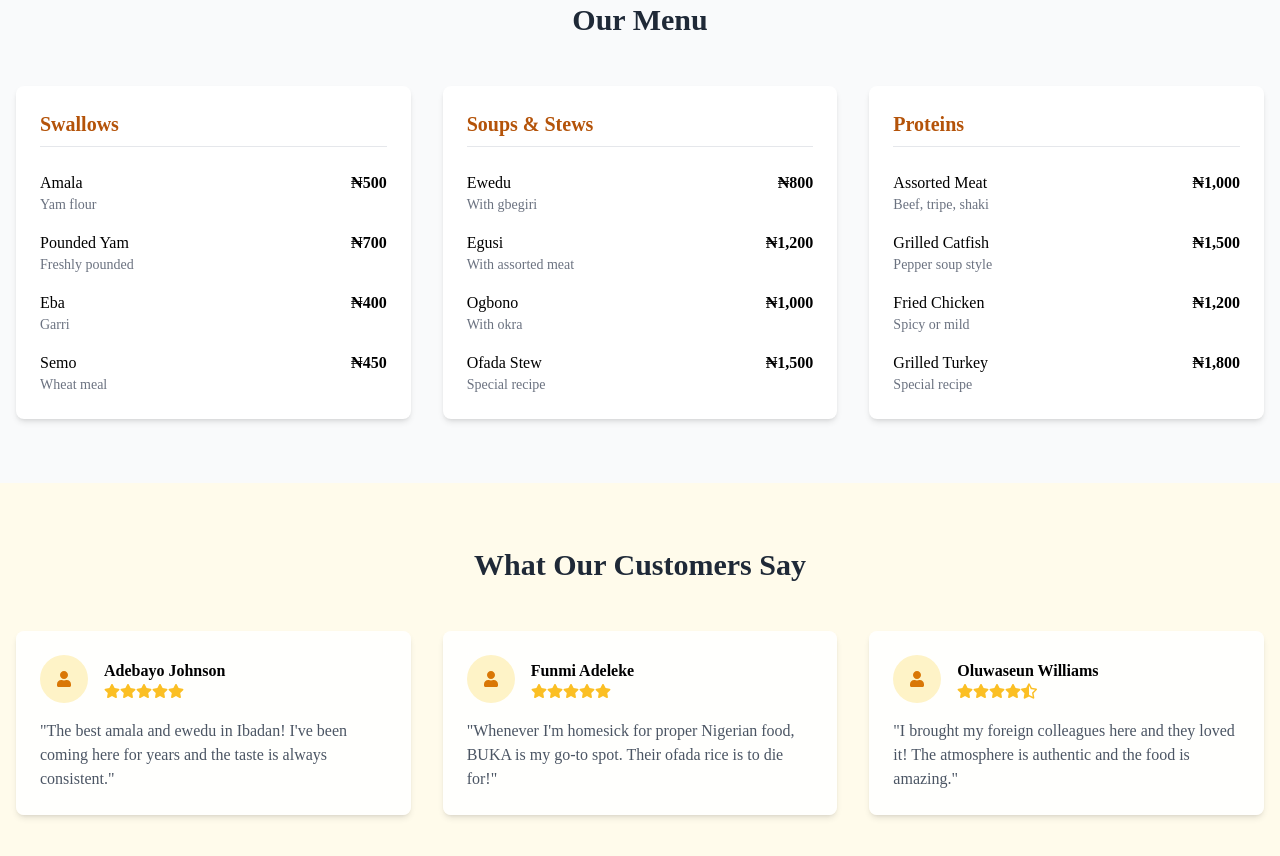
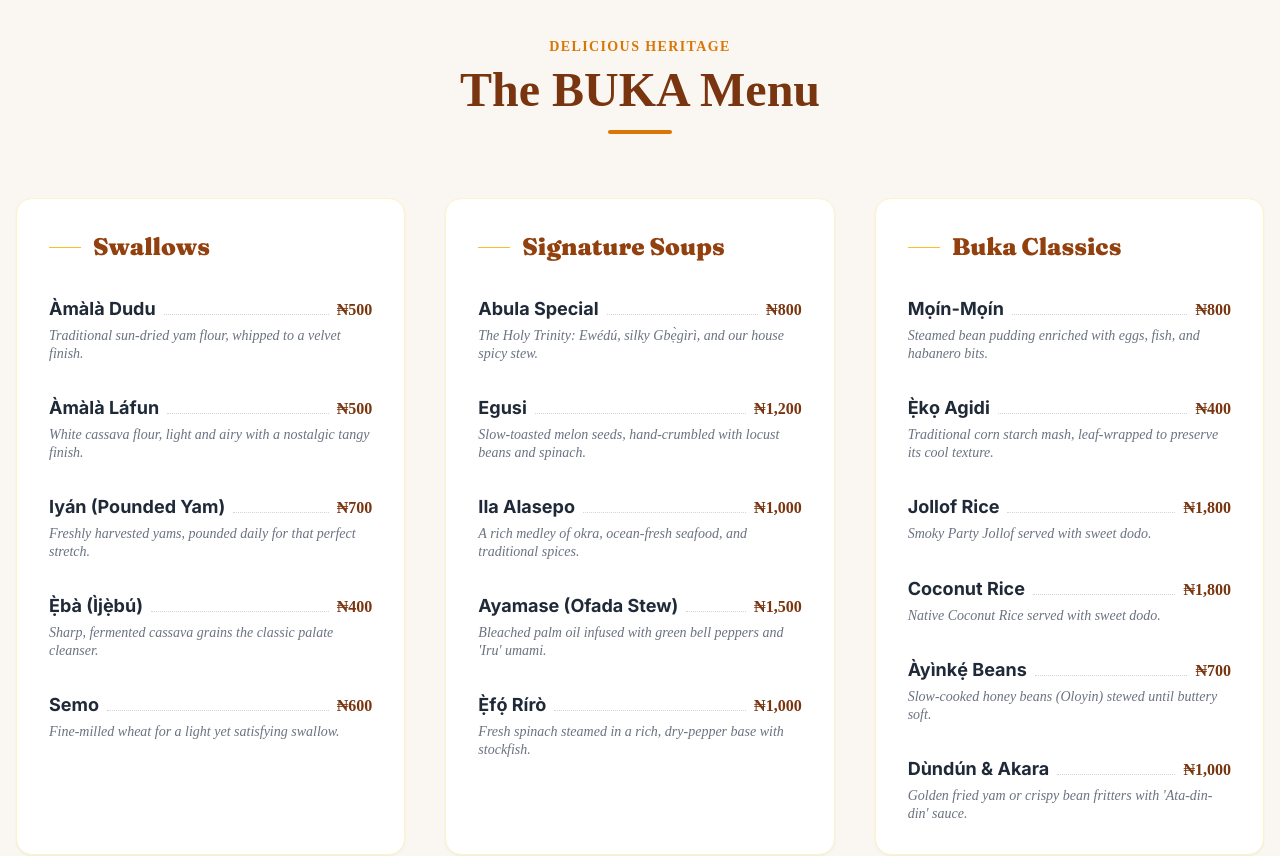
Before and after one commit to devadedejimike/Bukka-App, a React (Vite) app: page / in a window 1280 px wide. Shown: the part 2620-3476 px from the top of the page. Built offline with nearby package versions, Linux system fonts and the light colour scheme.

Commit message:
Worked on the Menu section to improve the UI(Created cads for each food types,) and UX

```diff
--- a/src/assets/MenuSection.jsx
+++ b/src/assets/MenuSection.jsx
@@ -1,48 +1,79 @@
-
-
 const sections = {
   Swallows: [
-    { name: "Amala", desc: "Yam flour", price: "₦500" },
-    { name: "Pounded Yam", desc: "Freshly pounded", price: "₦700" },
-    { name: "Eba", desc: "Garri", price: "₦400" },
-    { name: "Semo", desc: "Wheat meal", price: "₦450" }
+    { name: "Àmàlà Dudu", desc: "Traditional sun-dried yam flour, whipped to a velvet finish.", price: "₦500" },
+    { name: "Àmàlà Láfun", desc: "White cassava flour, light and airy with a nostalgic tangy finish.", price: "₦500" },
+    { name: "Iyán (Pounded Yam)", desc: "Freshly harvested yams, pounded daily for that perfect stretch.", price: "₦700" },
+    { name: "Ẹ̀bà (Ìjẹ̀bú)", desc: "Sharp, fermented cassava grains the classic palate cleanser.", price: "₦400" },
+    { name: "Semo", desc: "Fine-milled wheat for a light yet satisfying swallow.", price: "₦600" }
   ],
-  "Soups & Stews": [
-    { name: "Ewedu", desc: "With gbegiri", price: "₦800" },
-    { name: "Egusi", desc: "With assorted meat", price: "₦1,200" },
-    { name: "Ogbono", desc: "With okra", price: "₦1,000" },
-    { name: "Ofada Stew", desc: "Special recipe", price: "₦1,500" }
+  "Signature Soups": [
+    { name: "Abula Special", desc: "The Holy Trinity: Ewédú, silky Gbẹ̀gìrì, and our house spicy stew.", price: "₦800" },
+    { name: "Egusi", desc: "Slow-toasted melon seeds, hand-crumbled with locust beans and spinach.", price: "₦1,200" },
+    { name: "Ila Alasepo", desc: "A rich medley of okra, ocean-fresh seafood, and traditional spices.", price: "₦1,000" },
+    { name: "Ayamase (Ofada Stew)", desc: "Bleached palm oil infused with green bell peppers and 'Iru' umami.", price: "₦1,500" },
+    { name: "Ẹ̀fọ́ Rírò", desc: "Fresh spinach steamed in a rich, dry-pepper base with stockfish.", price: "₦1,000" }
   ],
-  Proteins: [
-    { name: "Assorted Meat", desc: "Beef, tripe, shaki", price: "₦1,000" },
-    { name: "Grilled Catfish", desc: "Pepper soup style", price: "₦1,500" },
-    { name: "Fried Chicken", desc: "Spicy or mild", price: "₦1,200" },
-    { name: "Grilled Turkey", desc: "Special recipe", price: "₦1,800" }
+  "Buka Classics": [
+    { name: "Mọín-Mọín", desc: "Steamed bean pudding enriched with eggs, fish, and habanero bits.", price: "₦800" },
+    { name: "Ẹ̀kọ Agidi", desc: "Traditional corn starch mash, leaf-wrapped to preserve its cool texture.", price: "₦400" },
+    { name: "Jollof Rice", desc: "Smoky Party Jollof served with sweet dodo.", price: "₦1,800" },
+    { name: "Coconut Rice", desc: "Native Coconut Rice served with sweet dodo.", price: "₦1,800" },
+    { name: "Àyìnkẹ́ Beans", desc: "Slow-cooked honey beans (Oloyin) stewed until buttery soft.", price: "₦700" },
+    { name: "Dùndún & Akara", desc: "Golden fried yam or crispy bean fritters with 'Ata-din-din' sauce.", price: "₦1,000" }
+  ],
+  "The Orisirisi": [
+    { name: "Grand Orisirisi", desc: "The king's portion: Slow-braised beef, cow tail, intestine, and tender Shaki.", price: "₦1,000" },
+    { name: "Eja Kika", desc: "Curled fish, hardwood-smoked then pan-seared in spicy aromatics.", price: "₦1,500" },
+    { name: "Flame-Grilled Turkey", desc: "Marinated for 24 hours in our signature 'Ogunfe' spice blend.", price: "₦1,800" },
+    { name: "Spicy Ponmo", desc: "Soft, succulent cow skin slow-cooked in a thick pepper reduction.", price: "₦700" }
   ]
 };
-
 const MenuSection = () => {
   return (
-    <section id="menu" className="py-16 bg-gray-50">
+    <section id="menu" className="py-24 bg-[#FAF7F2] relative">
       <div className="container mx-auto px-4">
-        <h2 className="text-3xl font-bold text-center mb-12 text-gray-800">Our Menu</h2>
-        <div className="flex flex-col md:flex-row gap-8">
+        <div className="text-center mb-16">
+          <span className="text-amber-600 font-bold uppercase tracking-widest text-sm">Delicious Heritage</span>
+          <h2 className="text-4xl md:text-5xl font-black text-amber-900 mt-2">The BUKA Menu</h2>
+          <div className="w-16 h-1 bg-amber-600 mx-auto mt-4 rounded-full"></div>
+        </div>
+
+        <div className="grid grid-cols-1 lg:grid-cols-3 gap-10">
           {Object.entries(sections).map(([title, items], idx) => (
-            <div key={idx} className="md:w-1/3 bg-white p-6 rounded-lg shadow-md">
-              <h3 className="text-xl font-bold mb-6 text-amber-700 border-b pb-2">{title}</h3>
-              <div className="space-y-4">
+            <div
+              key={idx}
+              className="bg-white p-8 rounded-2xl shadow-sm border border-amber-100 hover:shadow-xl transition-all duration-300"
+            >
+              <h3 className="font-['Fraunces'] text-2xl font-black mb-8 text-amber-800 flex items-center gap-3">
+                <span className="w-8 h-px bg-amber-400"></span>
+                {title}
+              </h3>
+
+              <div className="space-y-8">
                 {items.map((item, i) => (
-                  <div key={i} className="flex justify-between">
-                    <div>
-                      <h4 className="font-medium">{item.name}</h4>
-                      <p className="text-sm text-gray-500">{item.desc}</p>
+                  <div key={i} className="group">
+                    <div className="flex justify-between items-baseline gap-2">
+                      <h4 className="font-['Inter'] font-bold text-gray-800 text-lg group-hover:text-amber-700 transition-colors">
+                        {item.name}
+                      </h4>
+                      {/* Dotted line connector */}
+                      <div className="flex-1 border-b border-dotted border-gray-300 mb-1"></div>
+                      <span className="font-black text-amber-900">{item.price}</span>
                     </div>
-                    <span className="font-bold">{item.price}</span>
+                    <p className="text-sm text-gray-500 mt-1 italic leading-tight">
+                      {item.desc}
+                    </p>
                   </div>
                 ))}
               </div>
             </div>
           ))}
+        </div>
+
+        <div className="mt-16 text-center">
+          <p className="text-gray-500 text-sm">
+            * Prices may vary based on portion size and availability.
+          </p>
         </div>
       </div>
     </section>
```
